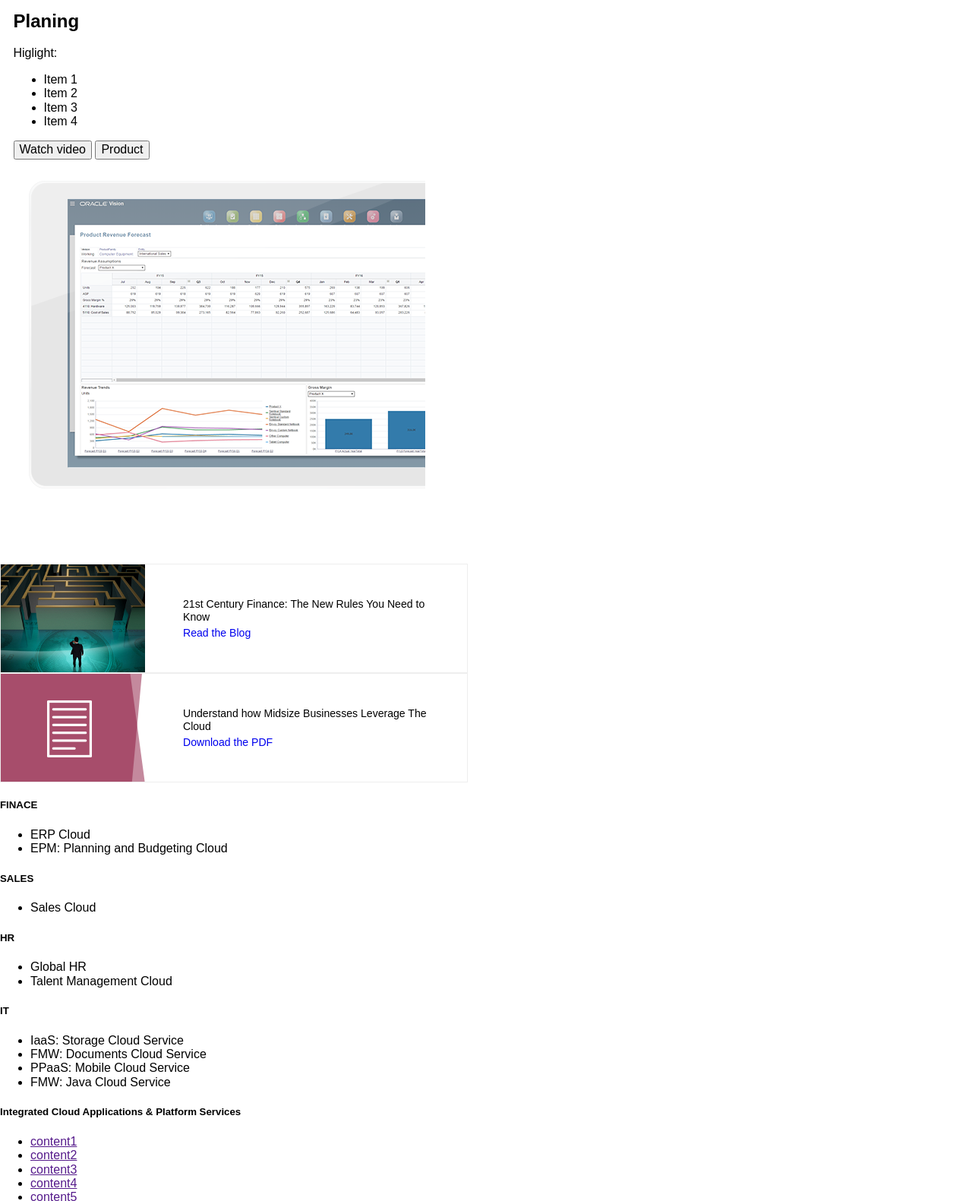
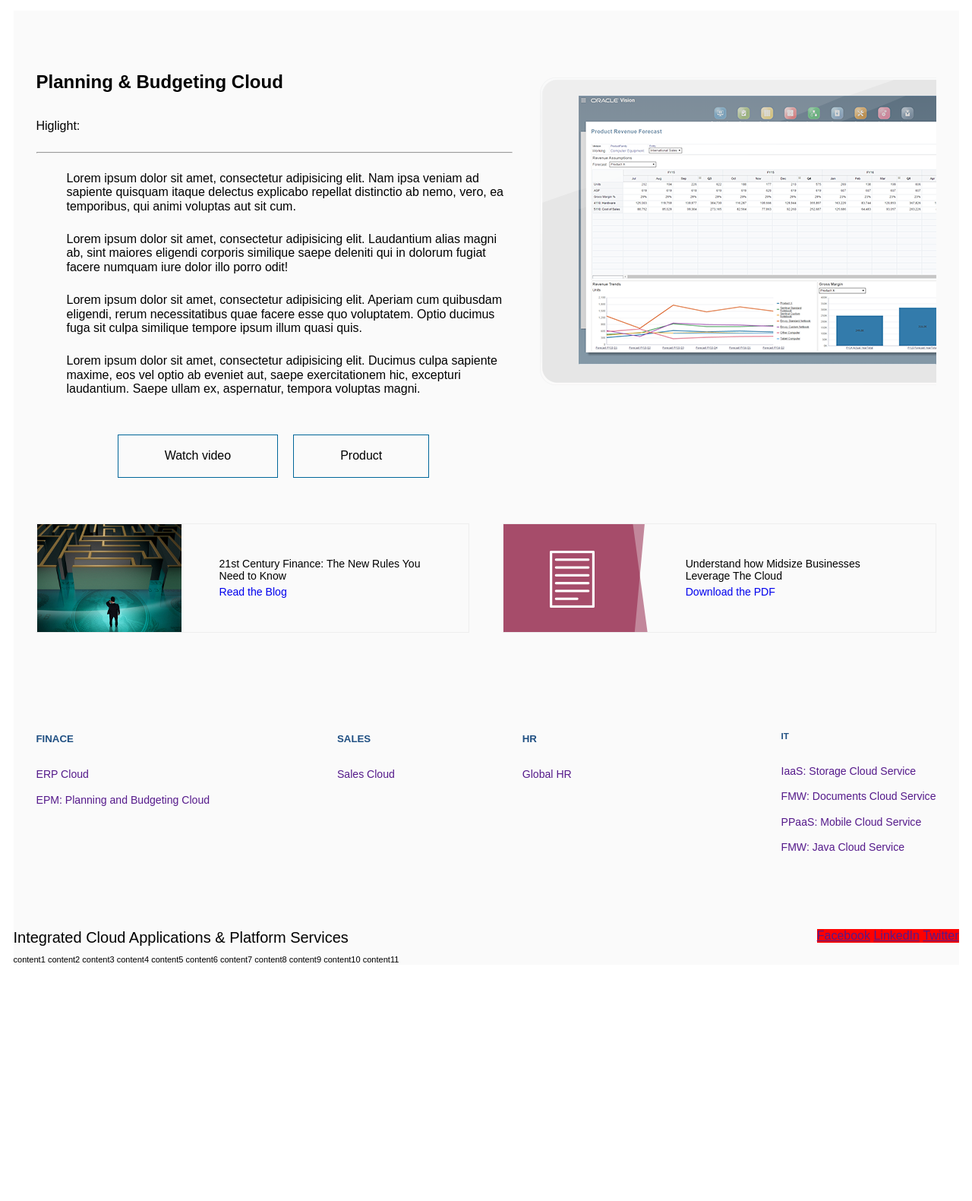
Before and after one commit to chepevic/practicards1, a plain HTML site: page index.html in a window 1280 px wide. Shown: the part 1580-3161 px from the top of the page at 76% size. After the commit the page ends 2861 px from the top, so only its background shows below. Drawn offline with Linux system fonts and the light colour scheme.

Commit message:
planning & footer 100%
done

```diff
--- a/index.html
+++ b/index.html
@@ -115,28 +115,38 @@
 	</div>
 </div>
 <!-- PLANNING -->
-	<section class="planning>
-	<div class="planning-text">
-    <h2 class="planning-text-title">Planing</h2>
-    <p class="planning-text-subtitle">Higlight:</p>
+	<section class="planning">
+	<div class="planning-content">
+	<div class="planning-content-text">
+    <h2 class="title">Planning & Budgeting Cloud</h2>
 
 
+    <p class="subtitle">Higlight:</p>
+<hr>
 
-    <ul class="planning-text-list">
-        <li class="planning-text-item">Item 1</li>
-        <li class="planning-text-item">Item 2</li>
-        <li class="planning-text-item">Item 3</li>
-        <li class="planning-text-item">Item 4</li>
+    <ul class="list">
+
+
+        <li class="list-item">Lorem ipsum dolor sit amet, consectetur adipisicing elit. Nam ipsa veniam ad sapiente quisquam itaque delectus explicabo repellat distinctio ab nemo, vero, ea temporibus, qui animi voluptas aut sit cum.</li>
+        <li class="list-item">Lorem ipsum dolor sit amet, consectetur adipisicing elit. Laudantium alias magni ab, sint maiores eligendi corporis similique saepe deleniti qui in dolorum fugiat facere numquam iure dolor illo porro odit!</li>
+        <li class="list-item">Lorem ipsum dolor sit amet, consectetur adipisicing elit. Aperiam cum quibusdam eligendi, rerum necessitatibus quae facere esse quo voluptatem. Optio ducimus fuga sit culpa similique tempore ipsum illum quasi quis.</li>
+        <li class="list-item">Lorem ipsum dolor sit amet, consectetur adipisicing elit. Ducimus culpa sapiente maxime, eos vel optio ab eveniet aut, saepe exercitationem hic, excepturi laudantium. Saepe ullam ex, aspernatur, tempora voluptas magni.</li>
     </ul>
+<div class="contentbutton">
 
-    <button class="planning-text-button">Watch video</button>
-    <button class="planning-text-button">Product</button>
+	<button class="contentbutton-button">Watch video</button>
+    <button class="contentbutton-button">Product</button>
+</div>
+
 
 </div>
-<div class="planning-img">
+
+<div class="planning-content-img">
     <img src="./src/img/product-planning-budgeting-cloud.png" alt="image">
 </div>
+</div>
 <!-- CARDS -->
+<div class="contentcards">
 	<div class="card">
 		<div class="card-img">
 		<img src="./src/img/finance-blog-deskt.jpg" alt="" class="src">
@@ -156,67 +166,70 @@
 			<a href="#" class="card-text-link">Download the PDF</a>
 		</div>
 	</div>
-
+</div>
 </section>
 <!-- FOOTER -->
 <footer class="footer">
+<div class="footer-contentcols">
 			<!-- COL1 -->
-	<div class="footer-col">
-		<h5 class="footer-col-title">FINACE</h5>
-		<ul class="footer-col-list">
-			<li class="item">ERP Cloud</li>
-			<li class="item">EPM: Planning and Budgeting Cloud</li>
+				<div class="footer-contentcols-col">
+					<h5 class="title">FINACE</h5>
+					<ul class="list">
+						<li class="list-item"><a class="list-item-link" href="">ERP Cloud</a></li>
+						<li class="list-item"><a class="list-item-link" href="">EPM: Planning and Budgeting Cloud</a></li>
 
 					</ul>
 				</div>
 				<!-- COL2 -->
-	<div class="footer-col">
-		<h5 class="footer-col-title">SALES</h5>
-		<ul class="footer-col-list">
-			<li class="item">Sales Cloud</li>
+				<div class="footer-contentcols-col">
+					<h5 class="title">SALES</h5>
+					<ul class="list">
+						<li class="list-item"><a class="list-item-link" href="">Sales Cloud</a></li>
 
 					</ul>
 				</div>
 				<!-- COL3 -->
-	<div class="footer-col">
-		<h5 class="footer-col-title">HR</h5>
-		<ul class="footer-col-list">
-			<li class="item">Global HR</li>
-			<li class="item">Talent Management Cloud</li>
+				<div class="footer-contentcols-col">
+					<h5 class="title">HR</h5>
+					<ul class="list">
+						<li class="list-item"><a class="list-item-link" href="">Global HR</a></li>
+						<li class="list-item"><a class="list-item-link" href=""><Talent Management Cloud</a></li>
 					</ul>
 				</div>
 				<!-- COL4 -->
-	<div class="footer-col">
-		<h5 class="footer-col-title">IT</h5>
-		<ul class="footer-col-list">
-			<li class="item">IaaS: Storage Cloud Service</li>
-			<li class="item">FMW: Documents Cloud Service</li>
-			<li class="item">PPaaS: Mobile Cloud Service</li>
-			<li class="item">FMW: Java Cloud Service</li>
+				<div class="footer-contentcols-col">
+					<h5 class="title">IT</h5>
+					<ul class="list">
+						<li class="list-item"><a class="list-item-link" href="">IaaS: Storage Cloud Service</a></li>
+						<li class="list-item"><a class="list-item-link" href="">FMW: Documents Cloud Service</a></li>
+						<li class="list-item"><a class="list-item-link" href="">PPaaS: Mobile Cloud Service</a></li>
+						<li class="list-item"><a class="list-item-link" href="">FMW: Java Cloud Service</a></li>
 					</ul>
 				</div>
-	<H5 class="footer-title">Integrated Cloud Applications & Platform Services</H5>
-	<ul class="footer-list">
-		<li class="footer-list-item"><a href="" class="link">content1</a></li>
-		<li class="footer-list-item"><a href="" class="link">content2</a></li>
-		<li class="footer-list-item"><a href="" class="link">content3</a></li>
-		<li class="footer-list-item"><a href="" class="link">content4</a></li>
-		<li class="footer-list-item"><a href="" class="link">content5</a></li>
-		<li class="footer-list-item"><a href="" class="link">content6</a></li>
-		<li class="footer-list-item"><a href="" class="link">content7</a></li>
-		<li class="footer-list-item"><a href="" class="link">content8</a></li>
-		<li class="footer-list-item"><a href="" class="link">content9</a></li>
-		<li class="footer-list-item"><a href="" class="link">content10</a></li>
-		<li class="footer-list-item"><a href="" class="link">content11</a></li>
+	</div>
+	<div class="footer-contentbottom">
+			<H5 class="footer-contentbottom-title"> <span>Integrated Cloud</span> Applications & Platform Services</H5>
+			<ul class="footer-contentbottom-list-links">
+				<li class="item"><a href="" class="item-link">content1</a></li>
+				<li class="item"><a href="" class="item-link">content2</a></li>
+				<li class="item"><a href="" class="item-link">content3</a></li>
+				<li class="item"><a href="" class="item-link">content4</a></li>
+				<li class="item"><a href="" class="item-link">content5</a></li>
+				<li class="item"><a href="" class="item-link">content6</a></li>
+				<li class="item"><a href="" class="item-link">content7</a></li>
+				<li class="item"><a href="" class="item-link">content8</a></li>
+				<li class="item"><a href="" class="item-link">content9</a></li>
+				<li class="item"><a href="" class="item-link">content10</a></li>
+				<li class="item"><a href="" class="item-link">content11</a></li>
 			</ul>
-	<div class="footer -social">
-		<ul class="footer-social-list">
+			<ul class="footer-contentbottom-list-social">
+
 					<li class="item"><a href="" class="item-link">Facebook</a></li>
 					<li class="item"><a href="" class="item-link">LinkedIn</a></li>
 					<li class="item"><a href="" class="item-link">Twitter</a></li>
+
 			</ul>
 </div>
-
 </footer>
 </div><!-------------FIN CONTAINER---------------->
 
--- a/src/css/index.css
+++ b/src/css/index.css
@@ -222,3 +222,132 @@
 	text-decoration: none;
 }
 /* FIN CONTENT CARDS*/
+
+
+/*PLANEACION*/
+
+.planning{
+	background-color:#fafafa;
+	padding:60px 30px;
+}
+.planning-content{
+	display: flex;
+}
+.planning-content-text{
+	display: flex;
+	flex-direction: column;
+	justify-content: center;
+}
+hr{
+	width: 100%;
+}
+.planning-content-text  .list{
+	list-style: none;
+}
+.planning-content-text  .list-item{
+	margin:0 0 25px;
+	}
+.planning-content-text .contentbutton{
+	display: flex;
+	justify-content: center;
+
+}
+.planning-content-text .contentbutton-button{
+	padding:18px 61px;
+	margin:10px;
+	border:1px solid #006699;
+	color>#006699;
+	background: transparent;
+}
+.planning-content-text .contentbutton-button:hover{
+	border:solid 1px black;
+	color: black;
+	}
+/*FIN PLANEACION*/
+
+/*FOOTER*/
+.footer{
+	background-color: #fafafa;
+
+}
+
+.footer-contentcols{
+	background-color: #fafafa;
+	display: flex;
+	justify-content: space-between;
+}
+.footer-contentcols-col{
+	padding: 0px 30px 50px 30px;
+
+}
+.footer-contentcols-col .title{
+	color:#1f4f82;
+	margin-bottom:30px;
+}
+.footer-contentcols-col .list{
+	list-style: none;
+	margin:0px;
+	padding: 0px;
+
+}
+.footer-contentcols-col .list-item{
+	margin:0 0 15px;
+}
+.footer-contentcols-col .list-item-link{
+	font-size: 0.88em;
+	text-decoration: none;
+}
+.footer-title{
+	font-size:20px;
+}
+/*FIN FOOTER*/
+
+/*FOOTER BOTTOM*/
+
+.footer-contentbottom{
+	position: relative;
+
+}
+.footer-contentbottom-title{
+	font-size:1.25em;
+	font-weight: normal;
+	margin-bottom: 10px;
+}
+
+.footer-contentbottom-title span{.
+	color:#f80000;
+
+}
+.footer-contentbottom-list-links{
+	font-size:0.69em;
+	list-style: none;
+	margin-left: 0px;
+	padding: 0px;
+}
+
+.footer-contentbottom-list-links .item{
+	display: inline-block;
+}
+.footer-contentbottom-list-links .item-link{
+	text-decoration: none;
+	color: black;
+	}
+
+.footer-contentbottom-list-social{
+	background: red;
+	list-style: none;
+	margin: 0px;
+	padding: 0px;
+	position: absolute;
+	right: 0;
+	top:0;
+}
+
+.footer-contentbottom-list-social .item{
+	display: inline-block;
+}
+..footer-contentbottom-list-social .item-link{
+	text-decoration: none;
+	padding: 10px;
+	}
+/*FIN FOOTER BOOTOM*/
```
Also changed, not shown: prueba.html (added, +36 -0 lines). Lines whose indentation alone changed are shown as unchanged.
